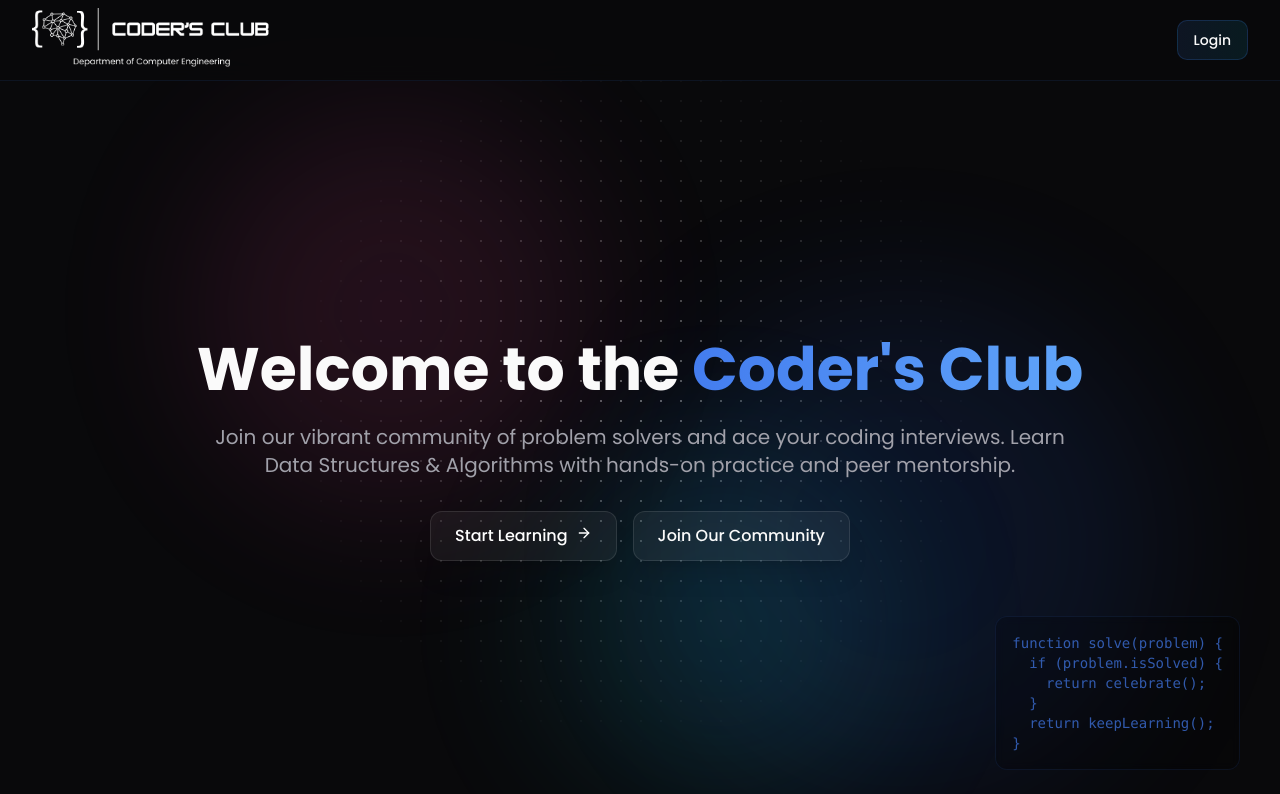
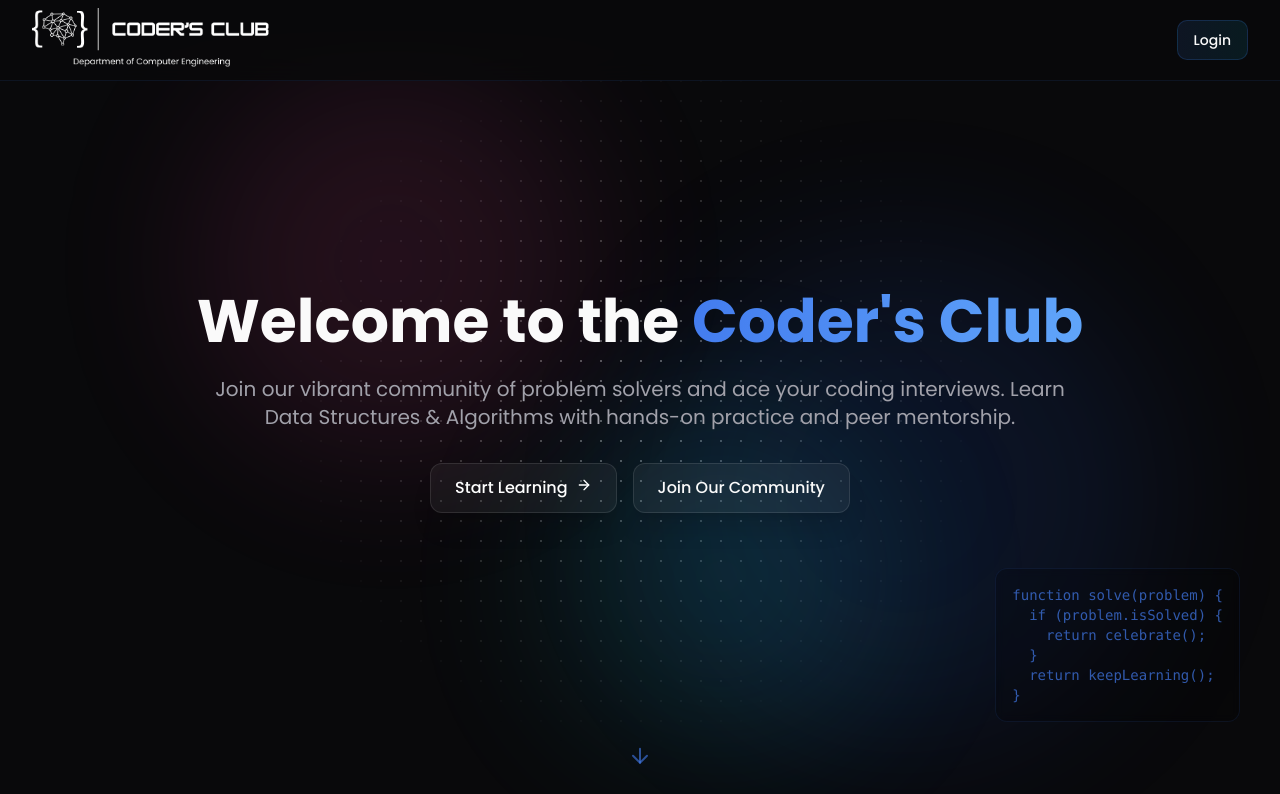
Before and after one commit to coders-club-apsit/CodersHub, a React (Vite) app: page / in a window 1280 px wide. Shown: the top 794 px of the page. Built offline with nearby package versions, Linux system fonts and the light colour scheme; no server answers.

Commit message:
ui fixes

```diff
--- a/src/components/HeroSection.jsx
+++ b/src/components/HeroSection.jsx
@@ -22,7 +22,7 @@ const MotionWrapper = ({ children, ...props }) => {
   if (isAndroid) {
     return <button className={props.className} onClick={props.onClick}>{children}</button>;
   }
-  return <motion.button {...props}>{children}</motion.button>;
+  return <motion.div {...props}>{children}</motion.div>;
 };
 
 const CodeBlock = () => (
@@ -65,7 +65,7 @@ const HeroSection = () => {
   } : {};
 
   return (
-    <section className="relative min-h-screen flex items-center justify-center max-h-screen overflow-hidden ">
+    <section className="relative min-h-screen flex items-center justify-center max-h-screen overflow-hidden -mt-12 ">
       <NeonCircles />
 
       <div className="container px-8 mx-auto z-10">
@@ -74,7 +74,7 @@ const HeroSection = () => {
             !isAndroid ? "animate-fade-in [animation-delay:300ms]" : ""
           }`}>
             {isSignedIn ? (
-              <>Welcome back <span className="text-gradient">{capitalizeFirstLetter(user.firstName)}</span></>
+              <>Welcome back <span className="text-gradient">{capitalizeFirstLetter(user.firstName)}.</span></>
             ) : (
               <>Welcome to the <span className="text-gradient">Coder's Club</span></>
             )}
--- a/src/pages/aboutus.jsx
+++ b/src/pages/aboutus.jsx
@@ -179,7 +179,7 @@ export default function AboutUs() {
     <SidebarProvider>
       <div className="flex h-screen w-full flex-col md:flex-row">
         <Sidebar />
-        <div className="flex-1 bg-gradient-to-b from-background via-background/95 to-background relative overflow-y-auto">
+        <div className="flex-1 bg-gradient-to-b from-background via-background/95 to-background relative">
           <SideHeader />
 
           {/* Background elements */}
--- a/src/pages/note.jsx
+++ b/src/pages/note.jsx
@@ -57,7 +57,7 @@ const NotePage = () => {
               </Link>
             </motion.div>
             <div className="hidden md:block">
-              <motion.button
+              <motion.div
                 whileTap={!isAndroid && { scale: 0.95 }}
                 whileHover={!isAndroid && { scale: 1.05 }}
                 onClick={toggleMode}
@@ -75,7 +75,7 @@ const NotePage = () => {
                    <PanelLeftClose className="w-4 h-4" />
                 )}
                 <span className="text-sm font-medium">{mode === 'compact' ? 'Full Width' : 'Compact'}</span>
-              </motion.button>
+              </motion.div>
             </div>
           </div>
 
--- a/src/pages/resource.jsx
+++ b/src/pages/resource.jsx
@@ -51,7 +51,7 @@ const ResourcesPage = () => {
             </motion.div>
 
             <div className="hidden md:block">
-              <motion.button
+              <motion.div
                 whileTap={!isAndroid && { scale: 0.95 }}
                 whileHover={!isAndroid && { scale: 1.05 }}
                 onClick={toggleMode}
@@ -69,7 +69,7 @@ const ResourcesPage = () => {
                    <PanelLeftClose className="w-4 h-4" />
                 )}
                 <span className="text-sm font-medium">{mode === 'compact' ? 'Full Width' : 'Compact'}</span>
-              </motion.button>
+              </motion.div>
             </div>
           </div>
 
```
